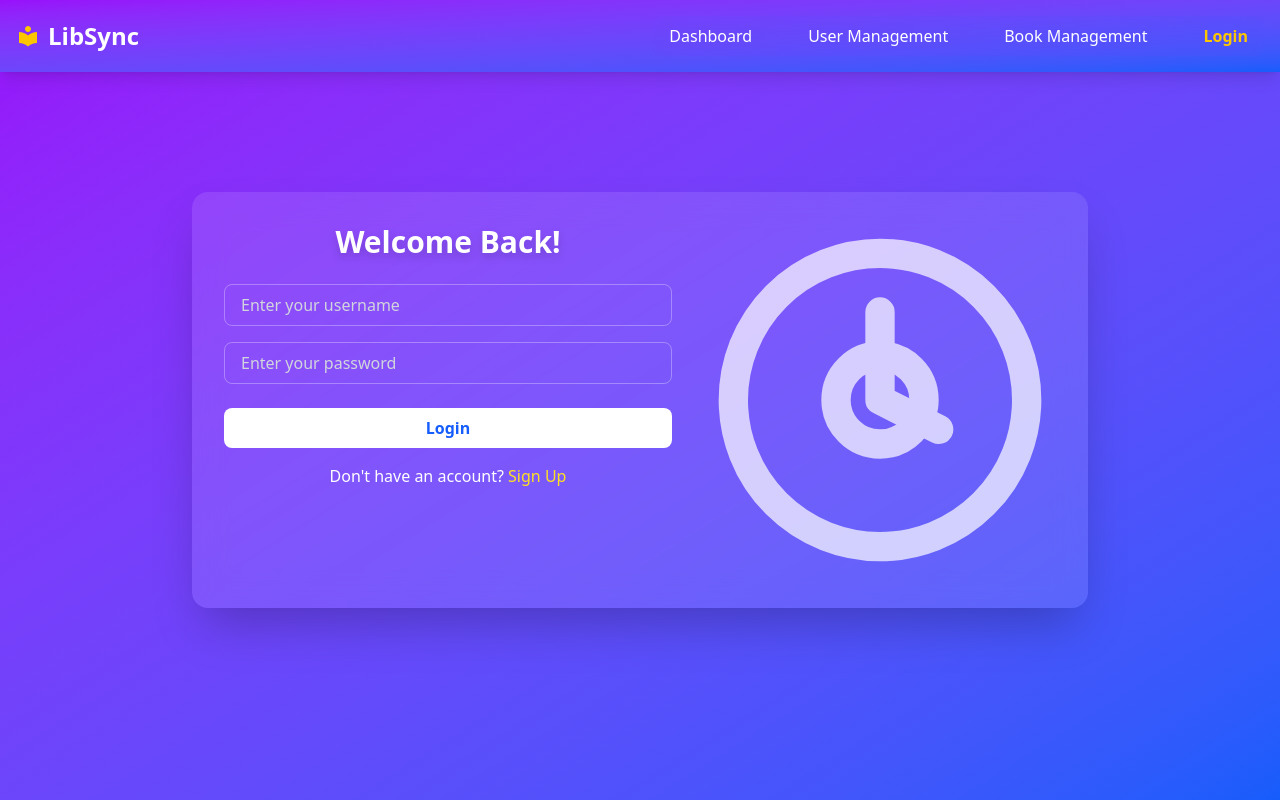
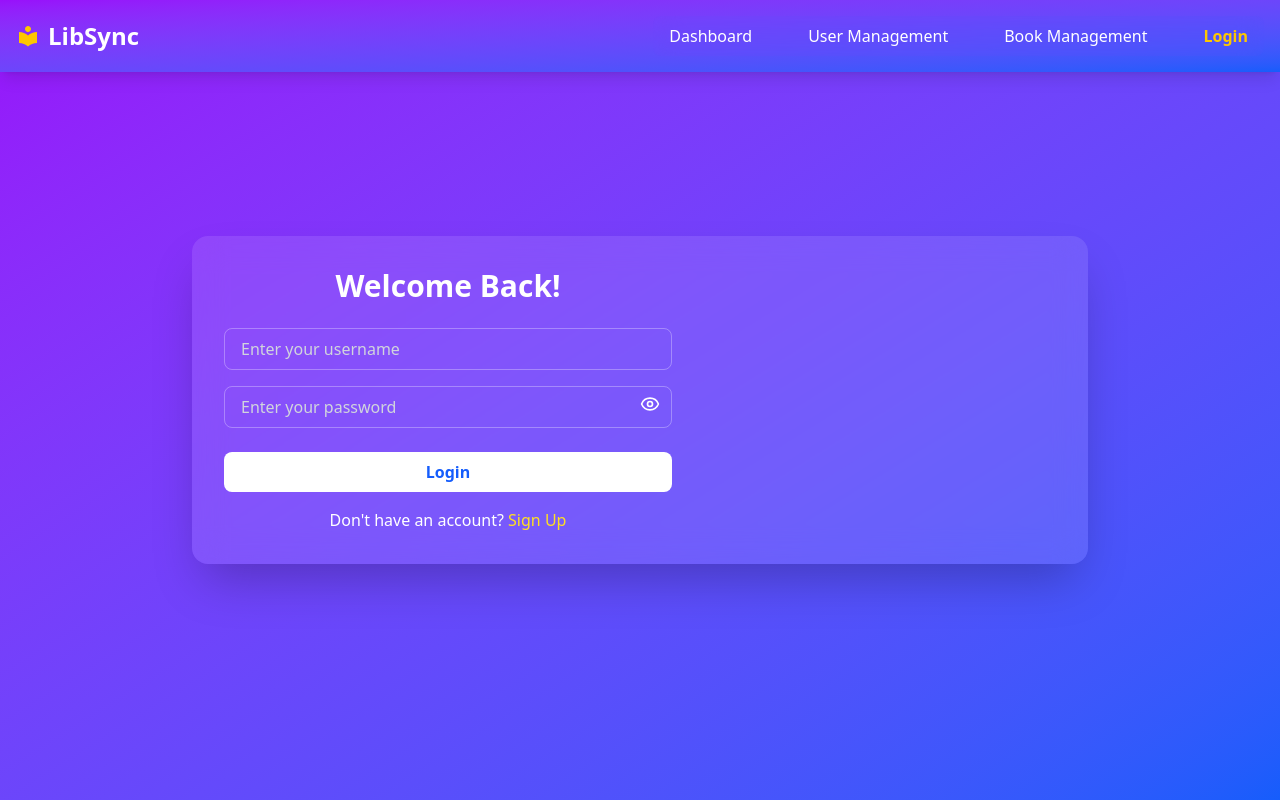
Before and after one commit to shaadi1478/admin-site, a React (Vite) app: page /login in a window 1280 px wide. Built offline with nearby package versions, Linux system fonts and the light colour scheme.

Commit message:
login page update

```diff
--- a/src/Components/BookManagement/BookManagement.jsx
+++ b/src/Components/BookManagement/BookManagement.jsx
@@ -13,28 +13,6 @@ const BookManagement = () => {
     { id: 7, name: "Machine Learning with Python", type: "Technical", language: "English", availability: "Available" },
     { id: 8, name: "Effective Java", type: "Programming", language: "Italian", availability: "Borrowed" },
     { id: 9, name: "C++ in Depth", type: "Technical", language: "Russian", availability: "Available" },
-    { id: 10, name: "Clean Code", type: "Educational", language: "Spanish", availability: "Available" },
-    { id: 11, name: "The Pragmatic Programmer", type: "Programming", language: "French", availability: "Available" },
-    { id: 12, name: "Design Patterns: Elements of Reusable Object-Oriented Software", type: "Technical", language: "English", availability: "Borrowed" },
-    { id: 13, name: "Artificial Intelligence: A Modern Approach", type: "Technical", language: "Japanese", availability: "Available" },
-    { id: 14, name: "The Clean Coder", type: "Programming", language: "English", availability: "Available" },
-    { id: 15, name: "Introduction to Algorithms", type: "Educational", language: "German", availability: "Borrowed" },
-    { id: 16, name: "Operating System Concepts", type: "Technical", language: "Italian", availability: "Available" },
-    { id: 17, name: "The Mythical Man-Month", type: "Management", language: "Spanish", availability: "Borrowed" },
-    { id: 18, name: "The Art of Computer Programming", type: "Educational", language: "French", availability: "Available" },
-    { id: 19, name: "Data Science for Business", type: "Technical", language: "Russian", availability: "Available" },
-    { id: 20, name: "Building Microservices", type: "Programming", language: "English", availability: "Borrowed" },
-    // Adding new books:
-    { id: 21, name: "Angular from Scratch", type: "Programming", language: "English", availability: "Available" },
-    { id: 22, name: "Docker in Action", type: "Technical", language: "Spanish", availability: "Available" },
-    { id: 23, name: "Cloud Native Development", type: "Educational", language: "German", availability: "Borrowed" },
-    { id: 24, name: "Deep Learning with Python", type: "Technical", language: "French", availability: "Available" },
-    { id: 25, name: "Kubernetes Handbook", type: "Programming", language: "English", availability: "Available" },
-    { id: 26, name: "Swift Programming for iOS", type: "Programming", language: "Italian", availability: "Borrowed" },
-    { id: 27, name: "Introduction to Machine Learning", type: "Educational", language: "Chinese", availability: "Available" },
-    { id: 28, name: "Building Data-Driven Apps", type: "Technical", language: "Russian", availability: "Available" },
-    { id: 29, name: "Agile Software Development", type: "Management", language: "English", availability: "Available" },
-    { id: 30, name: "Clean Architecture", type: "Programming", language: "Spanish", availability: "Borrowed" },
   ]);
 
 
--- a/src/Components/DashBoard/DashBoard.jsx
+++ b/src/Components/DashBoard/DashBoard.jsx
@@ -1,9 +1,8 @@
-import { useEffect } from "react";
 import { Pie } from "react-chartjs-2";
 import { Chart as ChartJS, ArcElement, Tooltip, Legend } from "chart.js";
-import { User, Book, Library, RefreshCw } from "lucide-react";
+import { User, Book, RefreshCw } from "lucide-react";
 
-// Register required ChartJS elements
+// Register ChartJS components
 ChartJS.register(ArcElement, Tooltip, Legend);
 
 const Dashboard = () => {
@@ -12,8 +11,8 @@ const Dashboard = () => {
     labels: ["Total Borrowed Books", "Total Returned Books"],
     datasets: [
       {
-        data: [75, 25], // Example Data
-        backgroundColor: ["#4C51BF", "#00B5D8"], // More distinct colors
+        data: [75, 25],
+        backgroundColor: ["#4C51BF", "#00B5D8"],
       },
     ],
   };
@@ -32,17 +31,15 @@ const Dashboard = () => {
     { name: "Bob Smith", adminId: "3", status: "Active" },
   ];
 
-  const branchNetwork = [
-    { name: "BookWorm - Matara", branchId: "1" },
-    { name: "BookWorm - Colombo", branchId: "2" },
-    { name: "BookWorm - Kandy", branchId: "3" },
-    { name: "BookWorm - Galle", branchId: "4" },
-    { name: "BookWorm - Jaffna", branchId: "5" },
+  const statistics = [
+    { icon: User, count: "150", text: "Total User Base" },
+    { icon: Book, count: "1500", text: "Total Book Count" },
   ];
 
   return (
     <div className="p-6 bg-gradient-to-br from-purple-600 to-blue-500 min-h-screen py-40">
       <div className="grid grid-cols-1 sm:grid-cols-2 lg:grid-cols-3 gap-6">
+
         {/* Left - Pie Chart */}
         <div className="bg-white/10 backdrop-blur-md p-6 rounded-lg shadow-md">
           <Pie data={data} />
@@ -60,20 +57,18 @@ const Dashboard = () => {
 
         {/* Middle - Stats */}
         <div className="flex flex-col space-y-4 text-white">
-          {[{ icon: User, count: "0150", text: "Total User Base" },
-            { icon: Book, count: "01500", text: "Total Book Count" },
-            { icon: Library, count: "0010", text: "Branch Count" }].map((stat, index) => (
-              <div key={index} className="flex items-center bg-white/10 backdrop-blur-md p-4 rounded-lg shadow-md">
-                <stat.icon className="w-8 h-8 text-blue-600  mr-4" />
-                <div>
-                  <h2 className="text-2xl font-bold text-white">{stat.count}</h2>
-                  <p className="text-white">{stat.text}</p>
-                </div>
+          {statistics.map((stat, index) => (
+            <div key={index} className="flex items-center bg-white/10 p-4 rounded-lg shadow-md">
+              <stat.icon className="w-6 h-6 text-yellow-300 mr-4" />
+              <div>
+                <p className="text-lg font-bold">{stat.count}</p>
+                <p className="text-gray-300">{stat.text}</p>
               </div>
-            ))}
+            </div>
+          ))}
         </div>
 
-        {/* Right - Borrowers & Branches */}
+        {/* Right - Borrowers & Admins */}
         <div className="flex flex-col space-y-4">
           {/* Overdue Borrowers */}
           <div className="bg-white/10 backdrop-blur-md p-4 rounded-lg shadow-md">
@@ -108,6 +103,7 @@ const Dashboard = () => {
             ))}
           </div>
         </div>
+
       </div>
     </div>
   );
--- a/src/Components/Login/Login.jsx
+++ b/src/Components/Login/Login.jsx
@@ -1,33 +1,52 @@
 import React, { useState } from "react";
+import { useNavigate } from "react-router-dom";
+import { EyeIcon, EyeOffIcon } from "lucide-react"; // Import icons from lucide-react
 
 const Login = () => {
   const [isLogin, setIsLogin] = useState(true);
   const [username, setUsername] = useState("");
   const [password, setPassword] = useState("");
   const [email, setEmail] = useState("");
+  const [error, setError] = useState("");
+  const [success, setSuccess] = useState("");
+  const [showPassword, setShowPassword] = useState(false); // State to toggle password visibility
+
+  const navigate = useNavigate();
 
   const handleSubmit = (e) => {
     e.preventDefault();
+    setError("");
+    setSuccess("");
+
     if (isLogin) {
-      console.log("Login - Username:", username);
-      console.log("Login - Password:", password);
+      const storedUser = JSON.parse(localStorage.getItem("user"));
+      if (storedUser && storedUser.username === username && storedUser.password === password) {
+        localStorage.setItem("auth", "true");
+        navigate("/");
+      } else {
+        setError("Invalid credentials! Try again.");
+      }
     } else {
-      console.log("Sign Up - Username:", username);
-      console.log("Sign Up - Email:", email);
-      console.log("Sign Up - Password:", password);
+      const newUser = { username, email, password };
+      localStorage.setItem("user", JSON.stringify(newUser));
+      setSuccess("Signup successful! Redirecting to login...");
+      setTimeout(() => {
+        setIsLogin(true);
+      }, 2000);
     }
   };
 
   return (
-    <div
-      className="min-h-screen flex items-center justify-center bg-gradient-to-br from-purple-600 to-blue-600"
-    >
+    <div className="min-h-screen flex items-center justify-center bg-gradient-to-br from-purple-600 to-blue-600">
       <div className="relative bg-white/10 backdrop-blur-lg p-8 rounded-2xl shadow-2xl w-full max-w-4xl flex">
-        {/* Left side: Form container */}
         <div className="w-full max-w-md">
-          <h2 className="text-3xl font-bold text-white mb-6 text-center drop-shadow-lg">
-            {isLogin ? "Welcome Back!" : "Join the Library"}
+          <h2 className="text-3xl font-bold text-white mb-6 text-center">
+            {isLogin ? "Welcome Back!" : "Join Us"}
           </h2>
+
+          {error && <p className="text-red-500 text-center">{error}</p>}
+          {success && <p className="text-green-400 text-center">{success}</p>}
+
           <form onSubmit={handleSubmit}>
             {!isLogin && (
               <div className="mb-4">
@@ -51,15 +70,22 @@ const Login = () => {
                 required
               />
             </div>
-            <div className="mb-6">
+            <div className="mb-6 relative">
               <input
-                type="password"
+                type={showPassword ? "text" : "password"} // Toggle password visibility
                 value={password}
                 onChange={(e) => setPassword(e.target.value)}
-                className="w-full px-4 py-2 bg-transparent border border-white/30 rounded-lg text-white placeholder-gray-300 focus:outline-none focus:ring-2 focus:ring-white"
+                className="w-full px-4 py-2 bg-transparent border border-white/30 rounded-lg text-white placeholder-gray-300 focus:outline-none focus:ring-2 focus:ring-white pr-10"
                 placeholder="Enter your password"
                 required
               />
+              <button
+                type="button"
+                className="absolute right-3 top-2 text-white"
+                onClick={() => setShowPassword(!showPassword)}
+              >
+                {showPassword ? <EyeOffIcon size={20} /> : <EyeIcon size={20} />}
+              </button>
             </div>
             <button
               type="submit"
@@ -71,7 +97,11 @@ const Login = () => {
               {isLogin ? "Don't have an account? " : "Already have an account? "}
               <button
                 type="button"
-                onClick={() => setIsLogin(!isLogin)}
+                onClick={() => {
+                  setIsLogin(!isLogin);
+                  setError("");
+                  setSuccess("");
+                }}
                 className="text-yellow-300 hover:underline focus:outline-none transition"
               >
                 {isLogin ? "Sign Up" : "Login"}
@@ -79,26 +109,6 @@ const Login = () => {
             </p>
           </form>
         </div>
-
-        {/* Right side: Custom SVG Character */}
-        <div className="hidden md:block w-1/2 pl-8">
-          {/* Example of SVG Character */}
-          <svg
-            xmlns="http://www.w3.org/2000/svg"
-            viewBox="0 0 24 24"
-            fill="none"
-            stroke="currentColor"
-            strokeWidth="2"
-            strokeLinecap="round"
-            strokeLinejoin="round"
-            className="w-full h-auto text-white opacity-70"
-          >
-            {/* Custom Character Illustration (Example) */}
-            <circle cx="12" cy="12" r="10" />
-            <path d="M12 6v6l4 2" />
-            <circle cx="12" cy="12" r="3" />
-          </svg>
-        </div>
       </div>
     </div>
   );
```
Also changed, not shown: src/main.jsx (+5 -2 lines).
